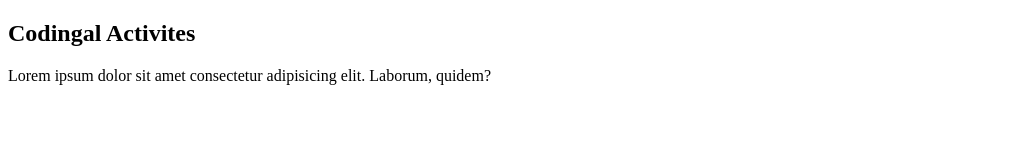
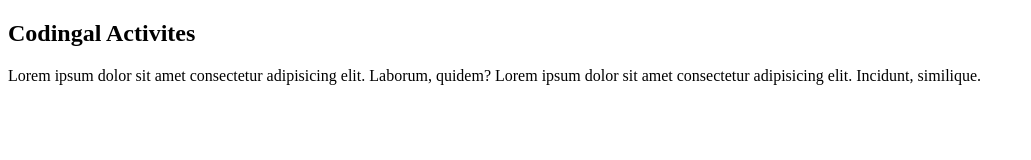
Before and after one commit to moeezvirk14-bit/Codingal-Activities, a plain HTML site: page index.html in a window 1280 px wide. Shown: the whole page, without its empty margins (0-1031 px from the left). Drawn offline with Linux system fonts and the light colour scheme.

Commit message:
Codingal Activities

```diff
--- a/index.html
+++ b/index.html
@@ -12,7 +12,7 @@
         <h1>Codingal Activites</h1>
         <p>
           Lorem ipsum dolor sit amet consectetur adipisicing elit. Laborum,
-          quidem?
+          quidem? Lorem ipsum dolor sit amet consectetur adipisicing elit. Incidunt, similique.
         </p>
       </section>
     </main>
```
